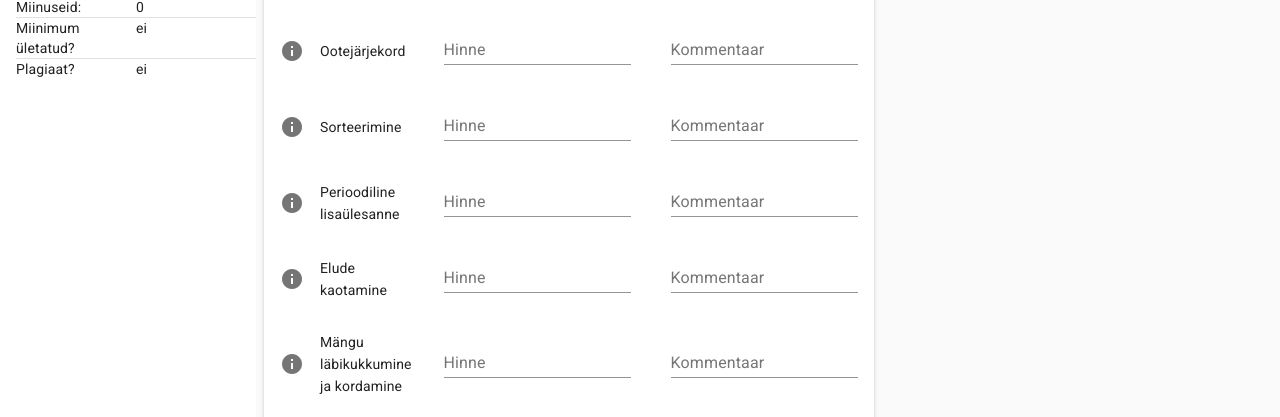
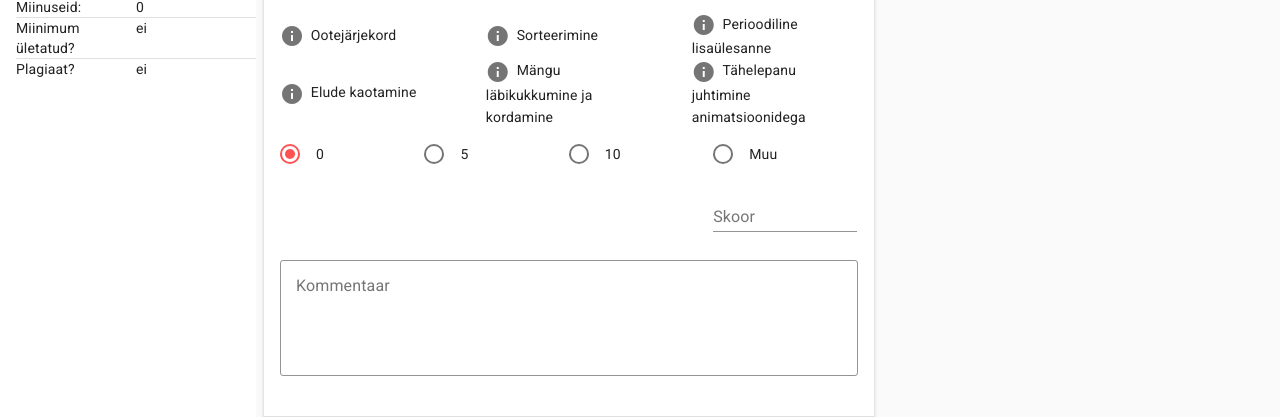
Before and after one commit to kellerja/Kasutajaliidesed-ITV0130, a plain HTML site: page t3/index.html in a window 1280 px wide. Shown: the part 352-769 px from the top of the page. Drawn offline with Linux system fonts and the light colour scheme.

Commit message:
t3 base score display

```diff
--- a/t3/index.html
+++ b/t3/index.html
@@ -131,29 +131,37 @@
                     <md-card-header>
                         <div class="md-title">Baasosa hindamine ({{group.project.base.getScore()}}/{{group.project.base.maximumScore}})</div>
                     </md-card-header>
-                    <md-card-content>
-                        <div class="md-layout md-gutter md-alignment-center-center" v-for="baseScore in group.project.base.elements" :key="baseScore.shortName">
-                            <div class="md-layout-item md-size-5 md-xsmall-size-10">
+                    <md-card-content class="md-layout md-gutter md-alignment-center-left">
+                        <div class="md-layout-item md-size-33 md-medium-size-50 md-small-size-50 md-xsmall-size-100" v-for="baseScore in group.project.base.elements" :key="baseScore.shortName">
                             <md-icon>
                                 info
                                 <md-tooltip md-direction="bottom">{{baseScore.description}}</md-tooltip>
                             </md-icon>
+                            <span style="margin-left: 0.2rem">{{baseScore.shortName}}</span>
                         </div>
-                            <div class="md-layout-item md-size-20 md-xsmall-size-90">
-                                <p>{{baseScore.shortName}}</p>
+                        <div class="md-layout-item md-size-100 md-layout">
+                            <div class="md-layout-item md-size-25 md-xsmall-size-50">
+                                <md-radio @change="setIsBaseScoreOtherAndUpdate(false, 0)" v-model="group.project.base.score" :value="baseScoreValues[0]">0</md-radio>
                             </div>
-                            <div class="md-layout-item md-xsmall-size-100">
+                            <div class="md-layout-item md-size-25 md-xsmall-size-50">
+                                <md-radio @change="setIsBaseScoreOtherAndUpdate(false, 1)" v-model="group.project.base.score" :value="baseScoreValues[1]">5</md-radio>
+                            </div>
+                            <div class="md-layout-item md-size-25 md-xsmall-size-50">
+                                <md-radio @change="setIsBaseScoreOtherAndUpdate(false, 2)" v-model="group.project.base.score" :value="baseScoreValues[2]">10</md-radio>
+                            </div>
+                            <div class="md-layout-item md-size-25 md-xsmall-size-50" style="display: inline-block;">
+                                <md-radio @change="setIsBaseScoreOtherAndUpdate(true)" v-model="isBaseScoreOther" :value="true">Muu</md-radio>
                                 <md-field>
-                                    <label>Hinne</label>
-                                    <md-input onclick="this.select()" v-model="baseScore.score" type="number"></md-input>
+                                    <label for="base_score">Skoor</label>
+                                    <md-input @click="setIsBaseScoreOtherAndUpdate(true)" id="base_score" type="number" v-model="group.project.base.score"></md-input>
                                 </md-field>
                             </div>
-                            <div class="md-layout-item md-xsmall-size-100">
+                        </div>
+                        <div class="md-layout-item md-size-100">
                             <md-field>
                                 <label>Kommentaar</label>
-                                    <md-input v-model="baseScore.reason" type="text"></md-input>
+                                <md-textarea style="resize:none" v-model="group.project.base.comment"></md-textarea>
                             </md-field>
-                            </div>
                         </div>
                     </md-card-content>
 
--- a/t3/scripts/main.js
+++ b/t3/scripts/main.js
@@ -87,10 +87,10 @@ function BaseScore() {
         new ScoreElement('Tähelepanu juhtimine animatsioonidega', ''),
     ];
     this.maximumScore = 10;
+    this.score = 0;
+    this.comment = '';
     this.getScore = function() {
-        return this.elements.reduce(function(accumulator, element) {
-            return accumulator + element.getScore();
-        }, 0);
+        return this.score;
     }
 }
 
@@ -224,10 +224,21 @@ var vm = new Vue({
         group: new Group(),
         showMenu: false,
         isSmallScreen: window.innerWidth < 600,
-        isProjectSelected: true
+        isProjectSelected: true,
+        isBaseScoreOther: false,
+        baseScoreValues: [0, 5, 10]
     },
     methods: {
-        getTimeString: getTimeString
+        getTimeString: getTimeString,
+        setIsBaseScoreOtherAndUpdate: function(value, idx) {
+            Vue.set(this, 'isBaseScoreOther', !!value);
+            if (this.isBaseScoreOther) {
+                Vue.set(this, 'baseScoreValues', [null, null, null])
+            } else {
+                Vue.set(this, 'baseScoreValues', [0, 5, 10]);
+                Vue.set(this.group.project.base, 'score', this.baseScoreValues[idx]);
+            }
+        }
     },
     computed: {
     },
```
Lines whose indentation alone changed are shown as unchanged.
